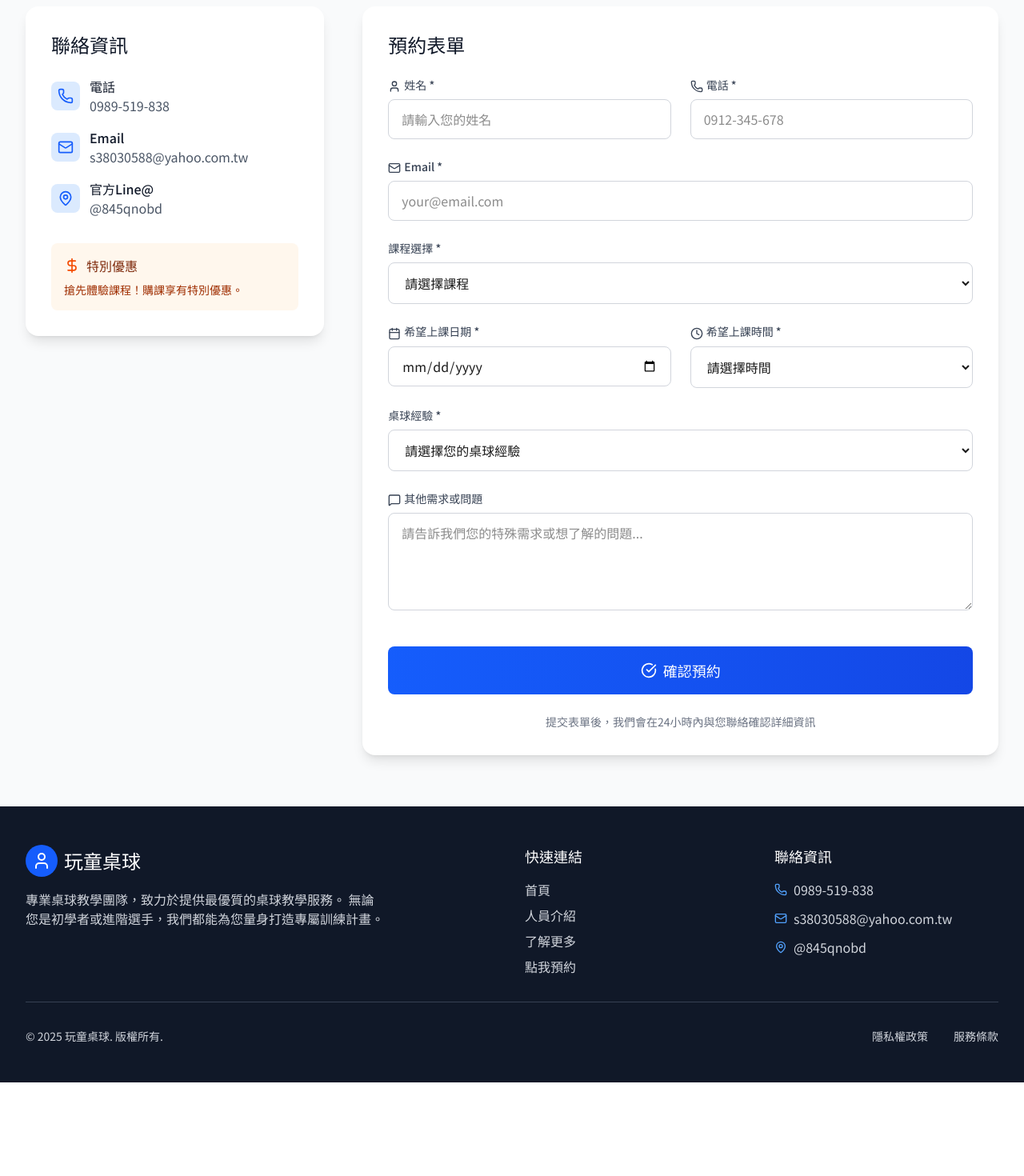
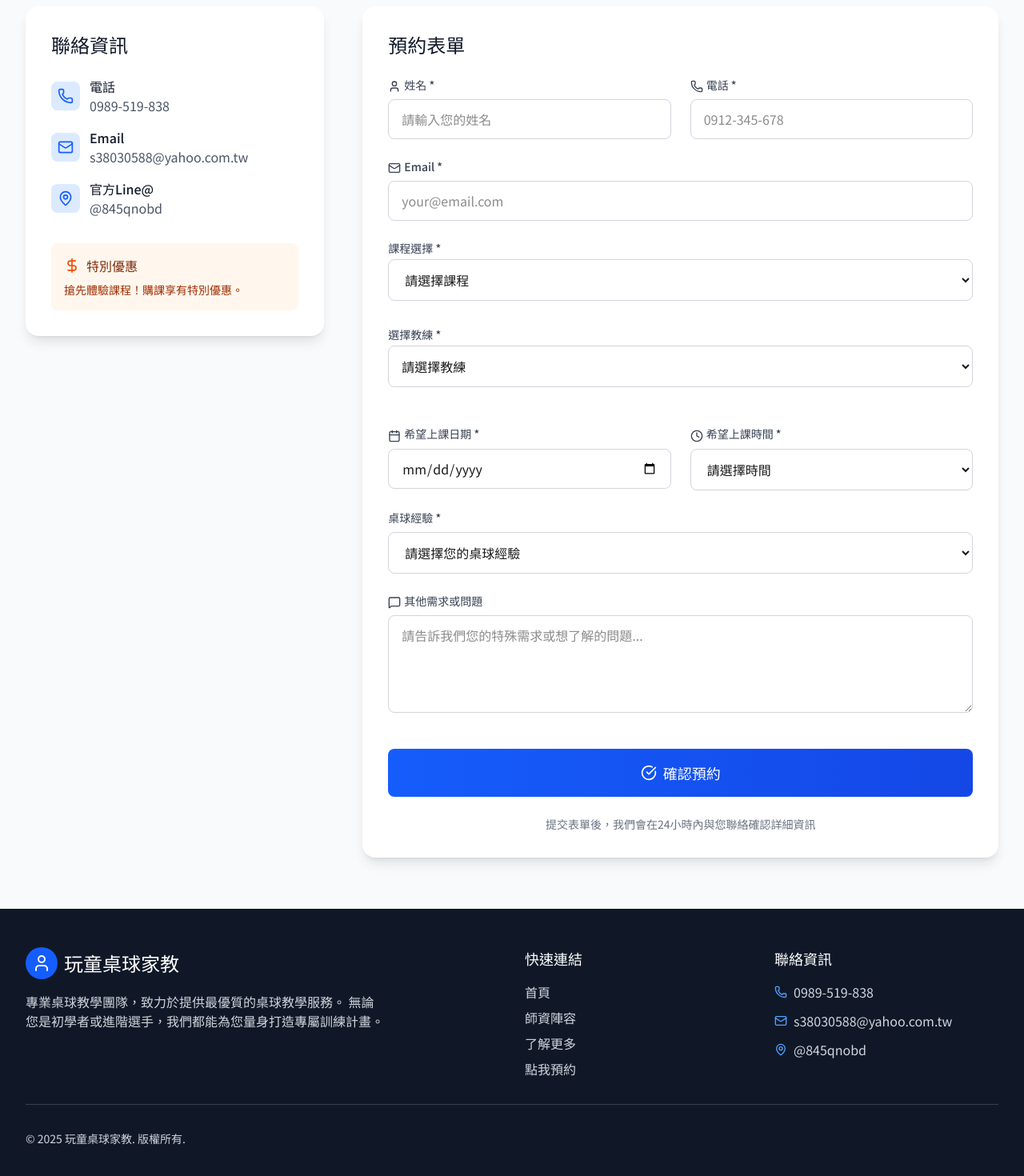
Before and after one commit to pp-dream/website, a React (Vite) app: page /website/booking in a window 1280 px wide. Shown: the part 356-1826 px from the top of the page at 80% size. Before the commit the page ends 1709 px from the top, so only its background shows below. Built offline with nearby package versions, Linux system fonts and the light colour scheme.

Commit message:
改了首頁文字

```diff
--- a/index.html
+++ b/index.html
@@ -6,7 +6,7 @@
     <meta name="viewport" content="width=device-width, initial-scale=1.0" />
     <meta name="description" content="桌球家教 - 提供一對一桌球教學、團體課程，幫助您提升桌球技巧" />
     <meta name="keywords" content="桌球教練, 桌球教學, 乒乓球, 桌球課程, 運動教學" />
-    <title>桌球家教 | 專業桌球教學服務</title>
+    <title>玩童桌球|專業到府教學</title>
   </head>
   <body>
     <div id="root"></div>
--- a/src/components/Footer.tsx
+++ b/src/components/Footer.tsx
@@ -14,7 +14,7 @@ const Footer: React.FC = () => {
               <div className="bg-blue-600 text-white rounded-full p-2">
                 <User size={24} />
               </div>
-              <span>玩童桌球</span>
+              <span>玩童桌球家教</span>
             </Link>
             <p className="text-gray-300 mb-4 max-w-md">
               專業桌球教學團隊，致力於提供最優質的桌球教學服務。
@@ -42,7 +42,7 @@ const Footer: React.FC = () => {
               </li>
               <li>
                 <Link to="/about" className="text-gray-300 hover:text-white transition-colors">
-                  人員介紹
+                  師資陣容
                 </Link>
               </li>
               <li>
@@ -81,16 +81,10 @@ const Footer: React.FC = () => {
         <div className="border-t border-gray-700 mt-8 pt-8">
           <div className="flex flex-col md:flex-row justify-between items-center">
             <p className="text-gray-300 text-sm">
-              © 2025 玩童桌球. 版權所有.
+              © 2025 玩童桌球家教. 版權所有.
             </p>
             <div className="flex space-x-6 mt-4 md:mt-0 gap-2">
-              <a href="#" className="text-gray-300 hover:text-white text-sm transition-colors">
-                隱私權政策
-              </a>
-              <a href="#" className="text-gray-300 hover:text-white text-sm transition-colors">
-                服務條款
-              </a>
-            </div>
+                                 </div>
           </div>
         </div>
       </Container>
--- a/src/components/Header.tsx
+++ b/src/components/Header.tsx
@@ -9,7 +9,7 @@ const Header: React.FC = () => {
 
   const navItems = [
     { path: '/', label: '首頁' },
-    { path: '/about', label: '人員介紹' },
+    { path: '/about', label: '師資陣容' },
     { path: '/more', label: '了解更多' },
     { path: '/booking', label: '點我預約' },
   ];
@@ -25,7 +25,7 @@ const Header: React.FC = () => {
             <div className="bg-white text-blue-900 rounded-full p-2">
               <User size={24} />
             </div>
-            <span>玩童桌球</span>
+            <span>玩童桌球家教</span>
           </Link>
 
           {/* Desktop Navigation */}
--- a/src/pages/About.tsx
+++ b/src/pages/About.tsx
@@ -16,29 +16,31 @@ const About: React.FC = () => {
       title: "鯰魚教練",
       image: "https://images.unsplash.com/photo-1560250097-0b93528c311a?w=400&h=400&fit=crop&crop=face",
       experience: "5年教學經驗",
-      specialties: ["基礎教學","兒少啟蒙培訓","心理素質與臨場應變","戰術強化與比賽模擬"],
+      specialties: ["基礎教學","初中高階技術指導","發球專項","兒少啟蒙培訓","心理素質與臨場應變","戰術強化與比賽模擬"],
       achievements: [
         "我相信，每位學員都有獨特的學習節奏與風格，因此我主打「量身打造」的居家教學方案，讓學員在熟悉舒適的環境中，專注提升球技、享受學習的樂趣。",
              ],
       description: "具備豐富的比賽經驗及實戰背景，專精一對一個別指導。課程依照學員程度與目標量身打造，無論初學或進階，都能在家中舒適空間中，穩健提升技巧與戰術能力。",
-       },
+      area:'鼓山區、左營區、鳥松區、三民區、仁武區、新興區',
+    },
     {
       id: 2,
       name: "顏教練",
       title: "大熊教練",
       image: "https://images.unsplash.com/photo-1507003211169-0a1dd7228f2d?w=400&h=400&fit=crop&crop=face",
       experience: "2年教學經驗",
-      specialties: ["基礎教學","初中高階技術指導","比賽戰術指導"],
+      specialties: ["基礎教學","初中高階技術指導","比賽戰術指導","發球專項","親子桌球","趣味桌球","協調訓練"],
 
       achievements: [
         "我希望每位學員在訓練時都能享受到打球的樂趣，在課程中我會去理解每位學員的個性，來加以調整訓練計畫，期望大家都能在快樂中學習！"
       ],
       description: "注重動作型態，教學時擁有耐心及同理心，能透過溝通討論來了解學員不明白的部分，並加以修正，深受廣大家長喜愛。",
-          },
+      area:'鼓山區、前鎮區、鳳山區、苓雅區、三民區、新興區、前金區',
+    },
     {
       id: 3,
-      name: "大黑教練",
-      title: "陳教練",
+      name: "陳教練",
+      title: "大黑教練",
       image: "https://images.unsplash.com/photo-1507003211169-0a1dd7228f2d?w=400&h=400&fit=crop&crop=face",
       experience: "3年教學經驗",
       specialties: ["基礎教學","競賽訓練","戰術分析","體能訓練"],
@@ -46,11 +48,12 @@ const About: React.FC = () => {
         "在練習過程中，我想陪著孩子在輕鬆歡樂的氛圍中學習，從遊戲中找到成就感，也一點一滴累積屬於自己的技巧與自信!"
       ],
       description: "擁有豐富比賽實戰經驗，專精一對一客製化指導。課程融合娛樂與專業，依學員程度量身設計，在家也能輕鬆學、自在打，享受技巧與戰術的穩健成長。",
-         },
+      area:'苓雅區、鳳山區、左營區、鳥松區、三民區',
+    },
          {
       id: 4,
-      name: "小柯教練",
-      title: "柯教練",
+      name: "柯教練",
+      title: "小柯教練",
       image: "https://images.unsplash.com/photo-1507003211169-0a1dd7228f2d?w=400&h=400&fit=crop&crop=face",
       experience: "2年教學經驗",
       specialties: ["基礎教學","親子桌球","身體協調","體能訓練","趣味桌球"],
@@ -58,7 +61,8 @@ const About: React.FC = () => {
         "我希望用我的熱情，陪著孩子一起在快樂中進步，不只學會桌球技巧，更享受每一次練習的成就與笑容!"
       ],
       description: "年輕活力滿滿，熱愛與學生互動，用熱情點燃孩子對桌球的興趣。一對一教學結合遊戲與專項訓練，讓學習更有趣，也幫助孩子一步步累積信心與技巧。",
-         }
+      area:'苓雅區、鼓山區、三民區、左營區、前鎮區',
+    }
   ];
 
   const teamStats = [
@@ -107,7 +111,7 @@ const About: React.FC = () => {
         <Container>
           <div className="text-center mb-16">
             <h2 className="text-3xl md:text-4xl font-bold text-gray-900 mb-4">
-              認識我們的教練
+              認識『五星教練』
             </h2>
             <p className="text-xl text-gray-600">
               每位教練都有豐富的教學經驗和專業認證
@@ -127,6 +131,18 @@ const About: React.FC = () => {
               <div>
                 <h3 className="text-2xl font-bold text-gray-900">{coach.name}</h3>
                 <p className="text-lg text-blue-600 font-semibold">{coach.title}</p>
+              <p className="text-gray-500 mb-4 flex flex-wrap gap-4">
+  <span className="font-semibold">授課區域：</span>
+  {coach.area.split('、').map((area, idx) => (
+    <span
+      key={idx}
+      className="bg-blue-50 text-blue-800 px-2 py-1 rounded-full text-xs font-medium"
+      style={{ minWidth: '60px' }}
+    >
+      {area}
+    </span>
+  ))}
+</p>
               </div>
               <div className="ml-auto flex items-center text-yellow-500">
                 <Star className="w-5 h-5 fill-current" />
--- a/src/pages/Booking.tsx
+++ b/src/pages/Booking.tsx
@@ -21,7 +21,8 @@ const Booking: React.FC = () => {
   date: '',
   time: '',
   experience: '',
-    message: ''
+  message: '',
+  coach: '',
 });
 
   const [isSubmitted, setIsSubmitted] = useState(false);
@@ -44,7 +45,7 @@ const Booking: React.FC = () => {
 
   const experienceLevels = [
     { value: 'none', label: '完全沒有經驗' },
-    { value: 'beginner', label: '初學者' },
+    { value: 'beginner', label: '初階' },
     { value: 'intermediate', label: '中階' },
     { value: 'advanced', label: '進階' },
     { value: 'competitive', label: '競賽選手' }
@@ -101,6 +102,7 @@ const handleSubmit = async (e: React.FormEvent) => {
       time: '',
       experience: '',
       message: '',
+      coach: '',
     });
   }, 3000);
 };
@@ -258,7 +260,7 @@ const handleSubmit = async (e: React.FormEvent) => {
 
                 {/* Course Selection */}
                 <div>
-                  <label htmlFor="course" className="block text-sm font-medium text-gray-700 mb-2">
+                  <label htmlFor="course" className="block text-sm font-medium text-gray-700 mb-1">
                     課程選擇 *
                   </label>
                   <select
@@ -267,7 +269,7 @@ const handleSubmit = async (e: React.FormEvent) => {
   required
   value={formData.course}
   onChange={handleInputChange}
-                    className="w-full px-4 py-3 border border-gray-300 rounded-lg focus:ring-2 focus:ring-blue-500 focus:border-transparent"
+  className="w-full px-4 py-3 border border-gray-300 rounded-lg focus:ring-2 focus:ring-blue-500 focus:border-transparent mb-8" // 原本 mb-6 改成 mb-8
 >
   <option value="">請選擇課程</option>
   {courses.map((course) => (
@@ -276,6 +278,28 @@ const handleSubmit = async (e: React.FormEvent) => {
     </option>
   ))}
 </select>
+
+
+                    {/* 選擇教練欄位 */}
+<label className="block text-sm font-medium text-gray-700 mb-1">
+  選擇教練 *
+</label>
+<select
+  name="coach"
+  value={formData.coach}
+  onChange={handleInputChange}
+  className="w-full p-3 rounded-lg border border-gray-300 mb-6"
+  required
+>
+  <option value="">請選擇教練</option>
+  <option value="羅教練">羅教練-鯰魚教練</option>
+  <option value="顏教練">顏教練-大熊教練</option>
+  <option value="陳教練">陳教練-大黑教練</option>
+  <option value="柯教練">柯教練-小柯教練</option>
+  <option value="不指定">不指定</option>
+
+</select>
+
                 </div>
 
                 {/* Date and Time */}
--- a/src/pages/More.tsx
+++ b/src/pages/More.tsx
@@ -31,7 +31,7 @@ const More: React.FC = () => {
       sessions: "4.8.16堂課",
       features: [
         "旋轉球技巧",
-        "搓球與切球",
+        "下旋切球與拉球",
         "扣殺技術",
         "戰術應用",
         "比賽規則"
@@ -58,7 +58,7 @@ const More: React.FC = () => {
       duration: "彈性安排",
       sessions: "客製化",
       features: [
-        "歡迎社區包班",
+        "社區包班",
         "靈活時間安排",
         "針對性指導",
         "團體生活學習",
```
Lines whose indentation alone changed are shown as unchanged.
